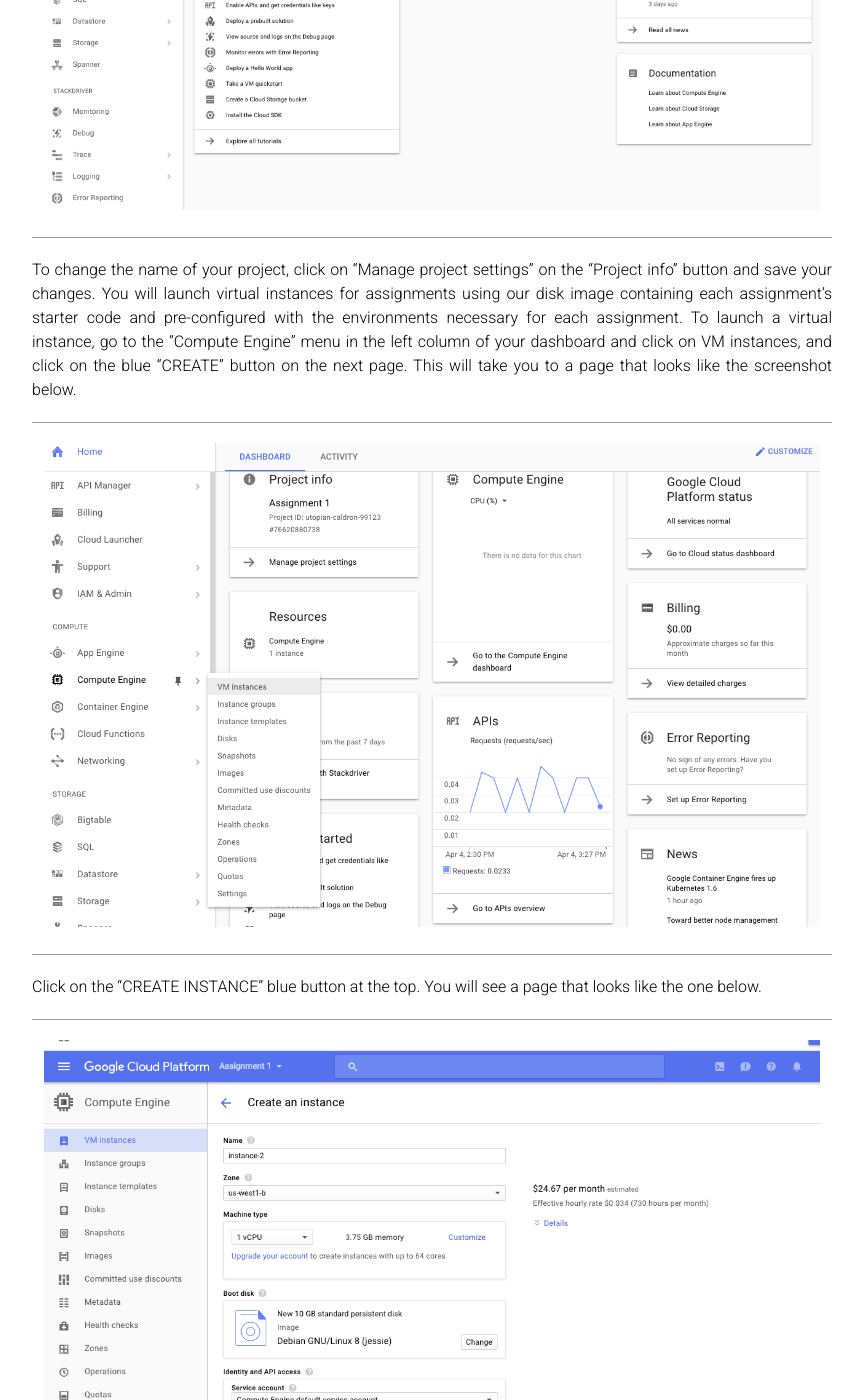
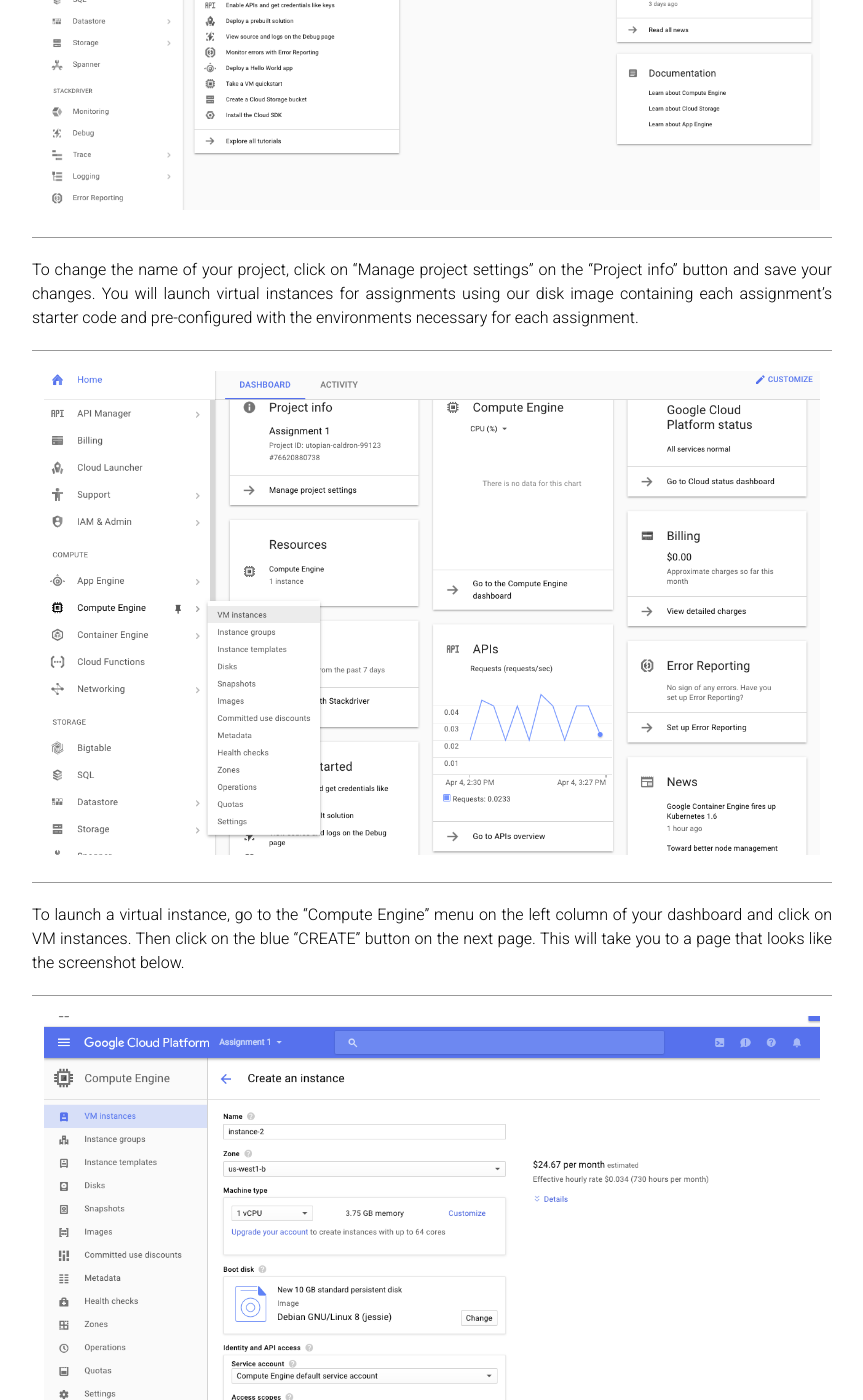
Before and after one commit to cs231n/cs231n.github.io, a Jekyll site: the page built from google_cloud_tutorial.md, in a window 1280 px wide and 1400 px high, scrolled down 2476 px. Shown: the whole window, without its empty margins (208-1071 px from the left). Built offline with Jekyll 4.4.1, drawn with Linux system fonts in a browser that asks for light colours.

Commit message:
fixed some problems

```diff
--- a/google_cloud_tutorial.md
+++ b/google_cloud_tutorial.md
@@ -29,13 +29,13 @@
 </div>
 
 To change the name of your project, click on “Manage project settings” on the “Project info” button and save your changes.
-You will launch virtual instances for assignments using our disk image containing each assignment’s starter code and pre-configured with the environments necessary for each assignment. To launch a virtual instance, go to the “Compute Engine” menu in the left column of your dashboard and click on VM instances, and click on the blue "CREATE" button on the next page. This will take you to a page that looks like the screenshot below.
+You will launch virtual instances for assignments using our disk image containing each assignment’s starter code and pre-configured with the environments necessary for each assignment.
 
 <div class='fig figcenter fighighlight'>
   <img src='/assets/cloud-instance-dashboard-screen.png'>
 </div>
 
-Click on the “CREATE INSTANCE” blue button at the top. You will see a page that looks like the one below.
+To launch a virtual instance, go to the “Compute Engine” menu on the left column of your dashboard and click on VM instances.  Then click on the blue "CREATE" button on the next page. This will take you to a page that looks like the screenshot below.
 
 <div class='fig figcenter fighighlight'>
   <img src='/assets/cloud-create-instance-screen.png'>
```
